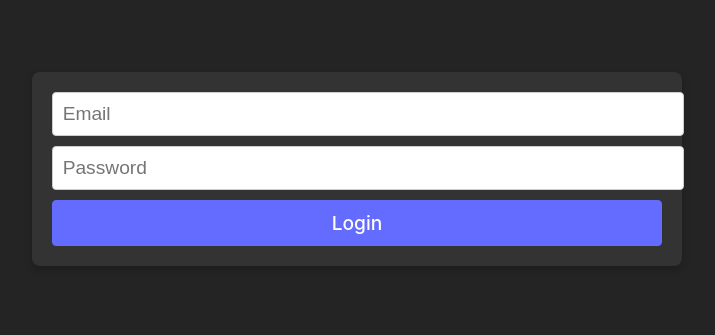
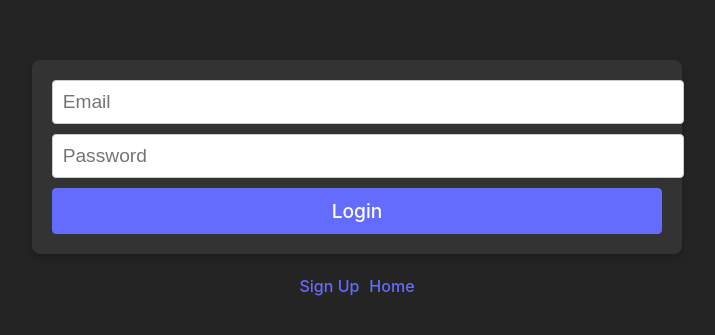
Before and after one commit to nottin0/react-website, a React (Vite) app in the folder reactprac/prac/: page /login in a window 1280 px wide. Shown: the part 253-588 px from the top of the page, without its empty margins (283-998 px from the left). Built offline with nearby package versions, Linux system fonts and the light colour scheme.

Commit message:
fixed 'fix' that broke logins. added small nav bar to navigate away from login screen

```diff
--- a/reactprac/prac/src/components/Auth/Auth.css
+++ b/reactprac/prac/src/components/Auth/Auth.css
@@ -45,3 +45,7 @@
   color: red;
   margin-top: 10px;
 }
+.nav {
+  display: flex;
+  gap: 10px;
+}
--- a/reactprac/prac/src/components/Auth/Login.jsx
+++ b/reactprac/prac/src/components/Auth/Login.jsx
@@ -1,5 +1,5 @@
 import React, { useState } from "react";
-import { Navigate, useNavigate } from "react-router-dom";
+import { Link, Navigate, useNavigate } from "react-router-dom";
 import supabase from "../../supabaseClient";
 import { useAuth } from "../../AuthContext.jsx";
 import "./Auth.css";
@@ -12,7 +12,7 @@ function Login() {
    const { setUser } = useAuth();
 
    const handleLogin = async (e) => {
-      //e.preventDefault();
+      e.preventDefault();
       const { error, user } = await supabase.auth.signInWithPassword({
          email,
          password,
@@ -26,7 +26,7 @@ function Login() {
       } else {
          setError(null);
          setUser(user);
-         navigate("/");
+         alert("Logged in successfully! Please select Home to view your todos.");
       }
    };
 
@@ -50,6 +50,10 @@ function Login() {
             </button>
             {error && <p>{error}</p>}
          </form>
+         <div className="nav">
+            <Link to="/signup">Sign Up</Link>
+            <Link to="/">Home</Link>
+         </div>
       </div>
    );
 }
```
